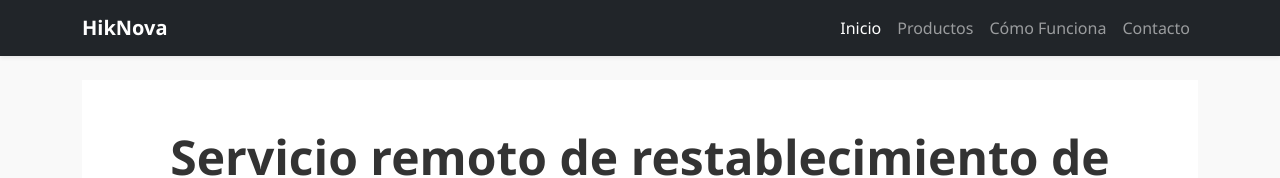
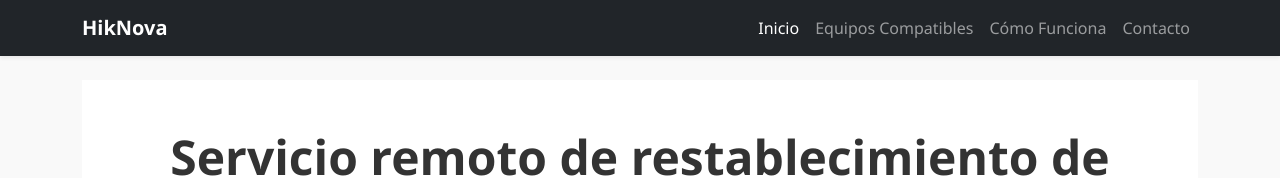
Before and after one commit to Akilian5/hikvisionReset, an Angular app: page /inicio in a window 1280 px wide. Shown: the top 178 px of the page. Built offline with nearby package versions, Linux system fonts and the light colour scheme.

Commit message:
Cambio en el navbar de Productos a Equipos Compatibles

```diff
--- a/src/app/components/navbar/navbar.html
+++ b/src/app/components/navbar/navbar.html
@@ -12,7 +12,7 @@
           <a class="nav-link" routerLink="/inicio" routerLinkActive="active">Inicio</a>
         </li>
         <li class="nav-item">
-          <a class="nav-link" routerLink="/productos" routerLinkActive="active">Productos</a>
+          <a class="nav-link" routerLink="/productos" routerLinkActive="active">Equipos Compatibles</a>
         </li>
         <li class="nav-item">
           <a class="nav-link" routerLink="/como-funciona" routerLinkActive="active">Cómo Funciona</a>
```
